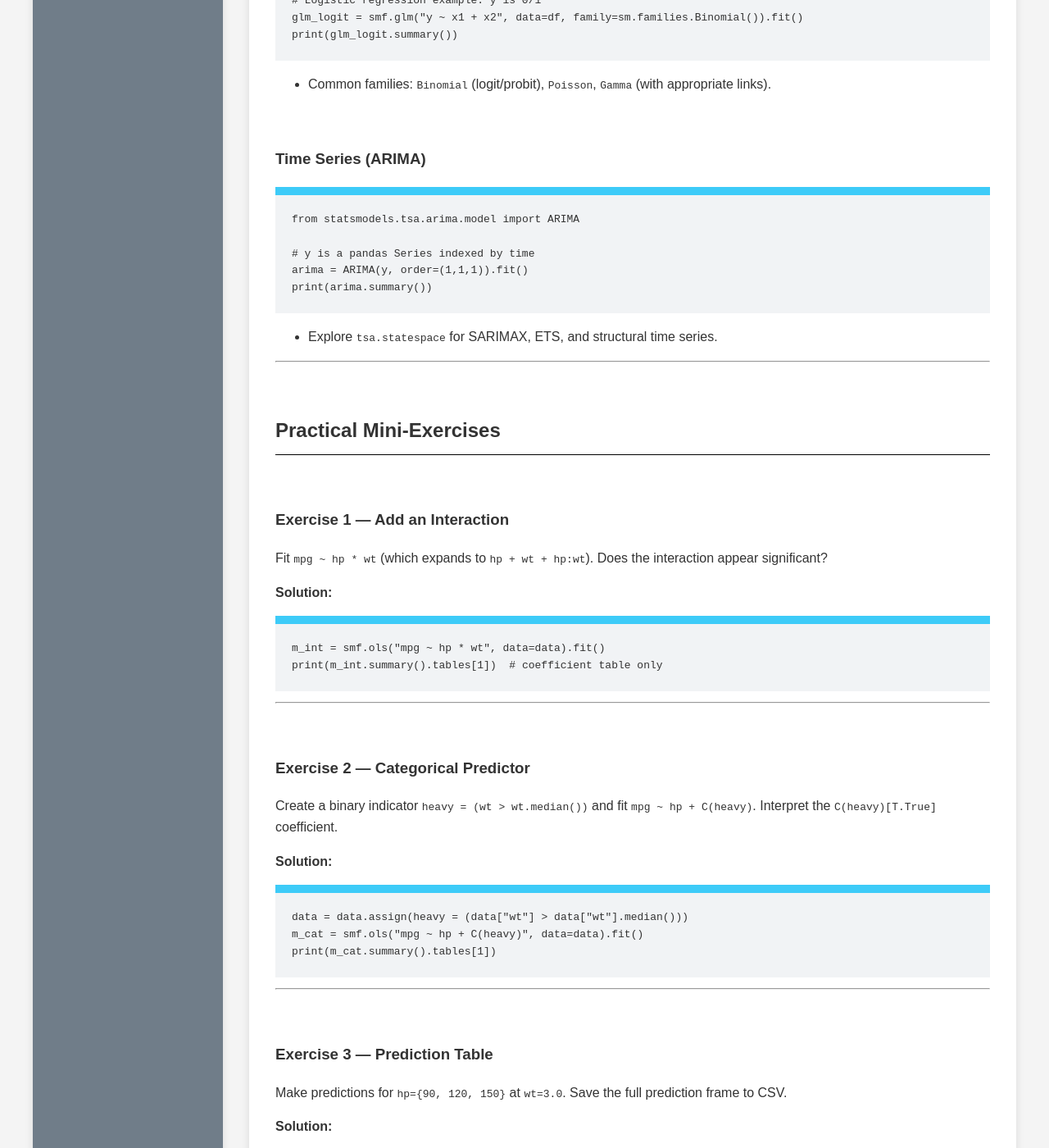
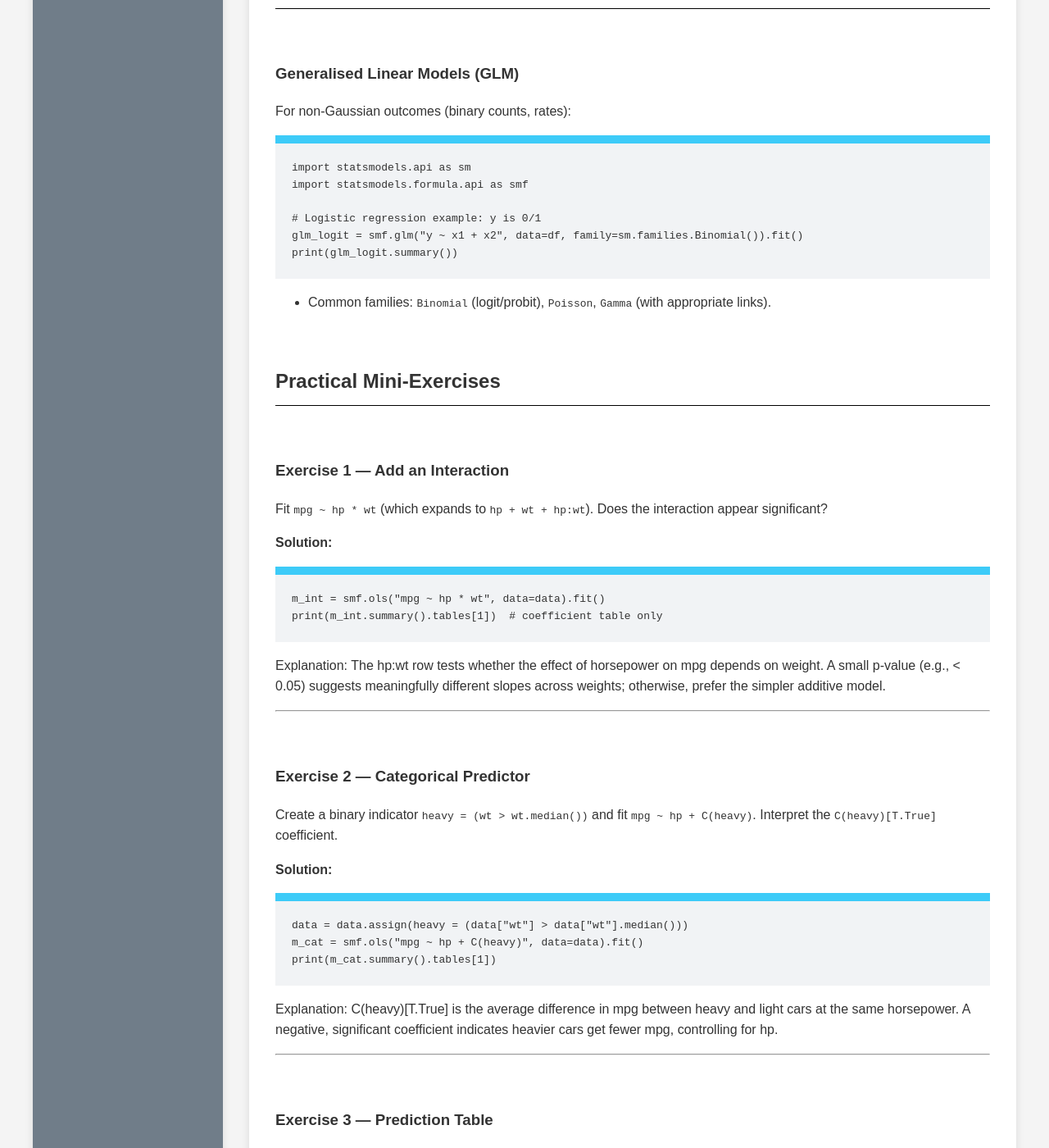
Before and after one commit to ATayls/Python-Course-Pandas-Extension, a Jekyll site: the page built from lessons/Intro_to_Statsmodels.md, in a window 1280 px wide and 1400 px high, scrolled down 4467 px. Shown: the whole window at 82% size. Built offline with Jekyll 4.4.1, drawn with Linux system fonts in a browser that asks for light colours; our own code applies the rules of GitHub Pages for plain Markdown files; some of the changed text lies outside the part shown.

Commit message:
Update intro to statsmodels

````diff
--- a/lessons/Intro_to_Statsmodels.md
+++ b/lessons/Intro_to_Statsmodels.md
@@ -16,6 +18,13 @@ title: Intro to StatsModels
 Use `statsmodels` when you need **interpretability**, **inference**, and **statistical diagnostics** beyond what scikit-learn typically exposes.
 
 Link to docs: https://www.statsmodels.org/stable/index.html
+
+Worked Example in docs:
+
+https://www.statsmodels.org/stable/examples/index.html#regression-examples
+
+https://www.statsmodels.org/0.6.1/examples/notebooks/generated/interactions_anova.html
+
 
 ## Prerequisites & Setup
 
@@ -60,7 +69,13 @@ print(model.summary())
 
 ### Quick Tips
 
-* Formulas: `y ~ x1 + x2` (additive), `x1:x2` (interaction), `C(cat)` (treat a column as categorical), `I(x**2)` (literal transform).
+* Formulas: `y ~ x1 + x2` (additive), `x1:x2` (interaction), `C(cat)` (treat a column as categorical),
+
+* y ~ x1 + x2 → main effects only
+* y ~ x1 * x2 → includes x1, x2, and their interaction (x1:x2)
+* y ~ x1:x2 → interaction only, no main effects
+* y ~ x1 + x2 + x1:x2 → explicit version of x1 * x2
+
 * `ols(...).fit()` returns a results object (`.params`, `.bse`, `.pvalues`, `.conf_int()`).
 * Use **clean column names** (snake\_case, no spaces) to avoid quoting hassles in formulas.
 
@@ -165,20 +180,6 @@ print(glm_logit.summary())
 
 * Common families: `Binomial` (logit/probit), `Poisson`, `Gamma` (with appropriate links).
 
-### Time Series (ARIMA)
-
-```python
-from statsmodels.tsa.arima.model import ARIMA
-
-# y is a pandas Series indexed by time
-arima = ARIMA(y, order=(1,1,1)).fit()
-print(arima.summary())
-```
-
-* Explore `tsa.statespace` for SARIMAX, ETS, and structural time series.
-
----
-
 ## Practical Mini-Exercises
 
 ### Exercise 1 — Add an Interaction
@@ -191,6 +192,8 @@ Fit `mpg ~ hp * wt` (which expands to `hp + wt + hp:wt`). Does the interaction a
 m_int = smf.ols("mpg ~ hp * wt", data=data).fit()
 print(m_int.summary().tables[1])  # coefficient table only
 ```
+
+Explanation: The hp:wt row tests whether the effect of horsepower on mpg depends on weight. A small p-value (e.g., < 0.05) suggests meaningfully different slopes across weights; otherwise, prefer the simpler additive model.
 
 ---
 
@@ -205,6 +208,8 @@ data = data.assign(heavy = (data["wt"] > data["wt"].median()))
 m_cat = smf.ols("mpg ~ hp + C(heavy)", data=data).fit()
 print(m_cat.summary().tables[1])
 ```
+
+Explanation: C(heavy)[T.True] is the average difference in mpg between heavy and light cars at the same horsepower. A negative, significant coefficient indicates heavier cars get fewer mpg, controlling for hp.
 
 ---
 
@@ -221,6 +226,8 @@ pred.to_csv("pred_grid.csv", index=False)
 pred
 ```
 
+Explanation: The table includes fitted means and intervals. Mean CI reflects uncertainty in the expected mpg at those settings; obs CI is wider, reflecting variability for a single new car.
+
 ---
 
 ## Key Points
````
Also changed, not shown: other parts of lessons/Intro_to_Statsmodels.md (+3 -1 lines).
